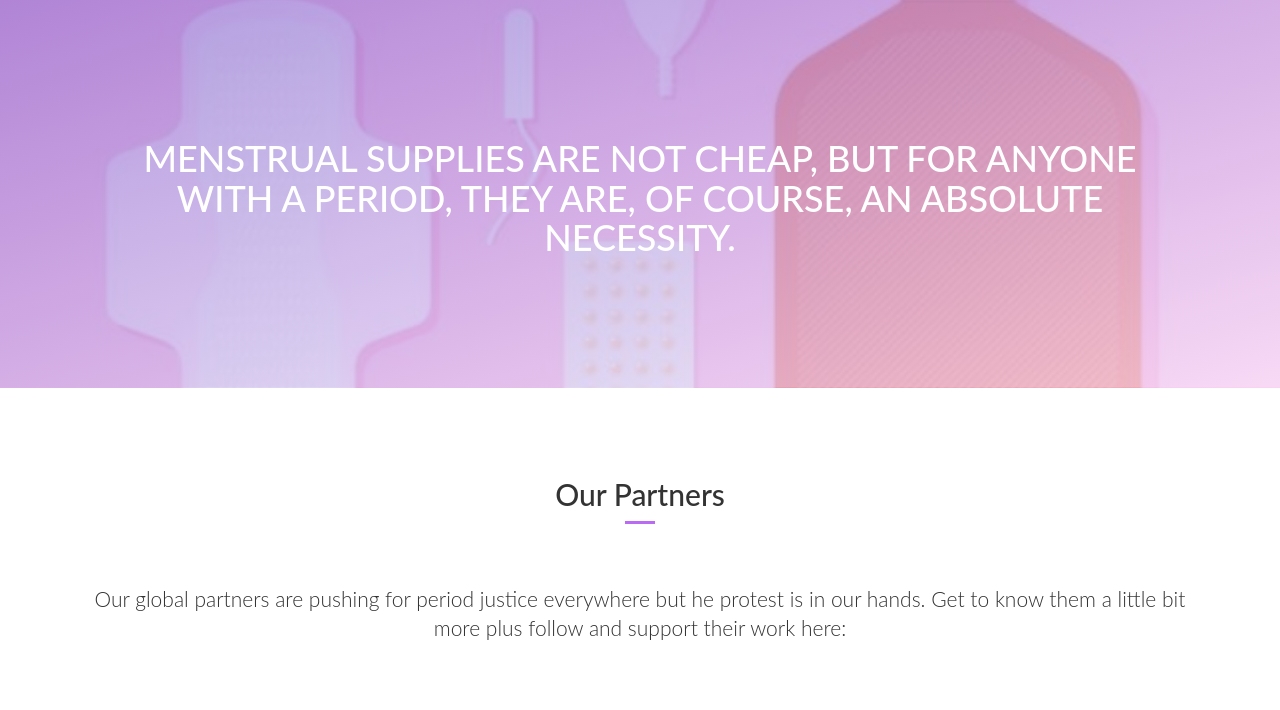
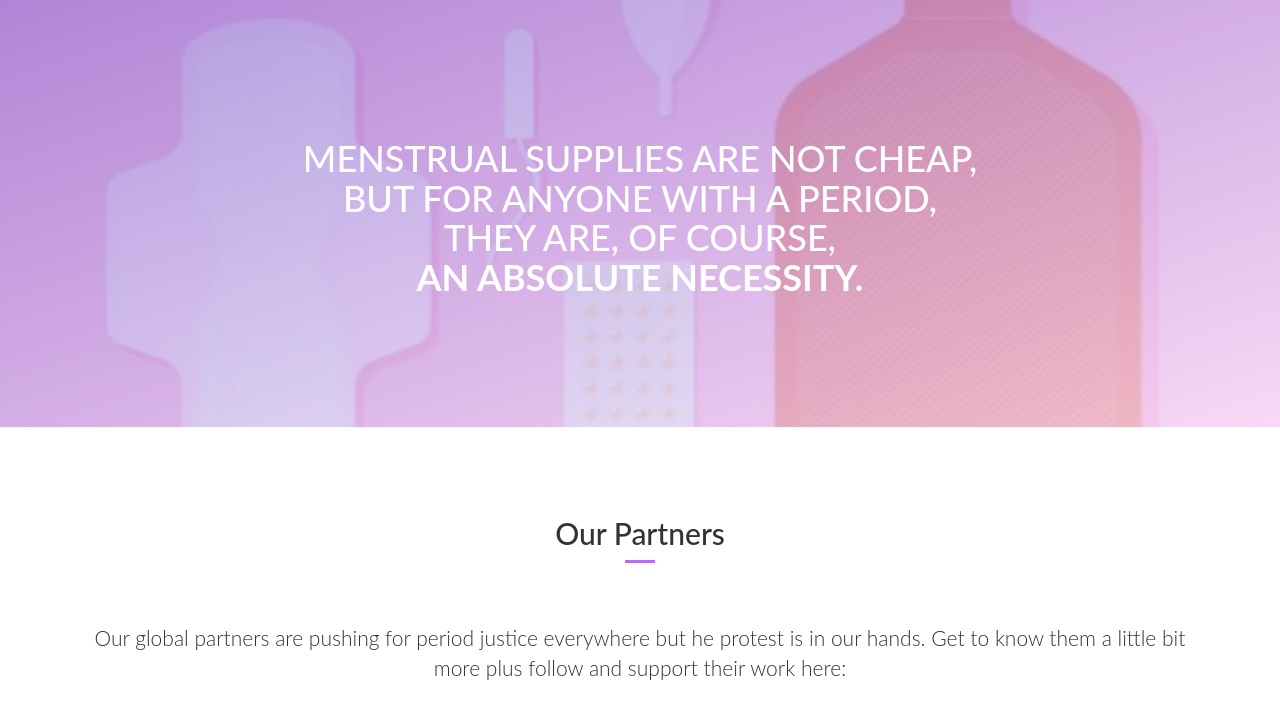
Before and after one commit to renatadev/the-period-hub, a plain HTML site: page index.html in a window 1280 px wide. Shown: the part 1300-2010 px from the top of the page. Drawn offline with Linux system fonts and the light colour scheme; a script that the page names is missing.

Commit message:
Update index.html

```diff
--- a/index.html
+++ b/index.html
@@ -100,11 +100,7 @@
 
 <section id="quote" class="text-center">
   <div id="quotebg" class="bg-parallax wow fadeInUp" data-wow-duration="1s" data-wow-delay=".5s">
-    <h1>MENSTRUAL SUPPLIES
-    ARE NOT CHEAP, BUT FOR ANYONE WITH A PERIOD,
-    THEY ARE, OF COURSE,
-    AN ABSOLUTE NECESSITY.
-    </h1>
+    <h1>MENSTRUAL SUPPLIES ARE NOT CHEAP,<br> BUT FOR ANYONE WITH A PERIOD,<br>THEY ARE, OF COURSE,<br> <strong>AN ABSOLUTE NECESSITY.</strong></h1>
   </div>
 </section>
 
```
